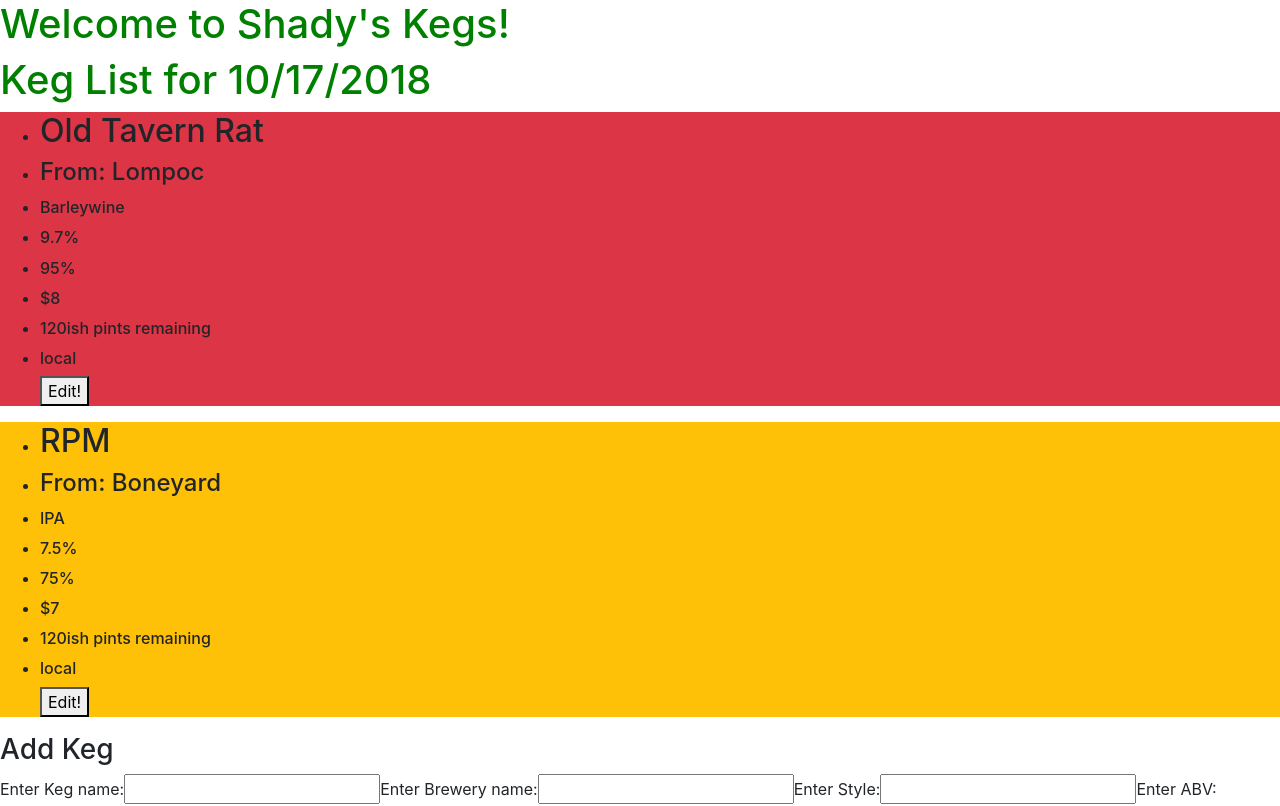
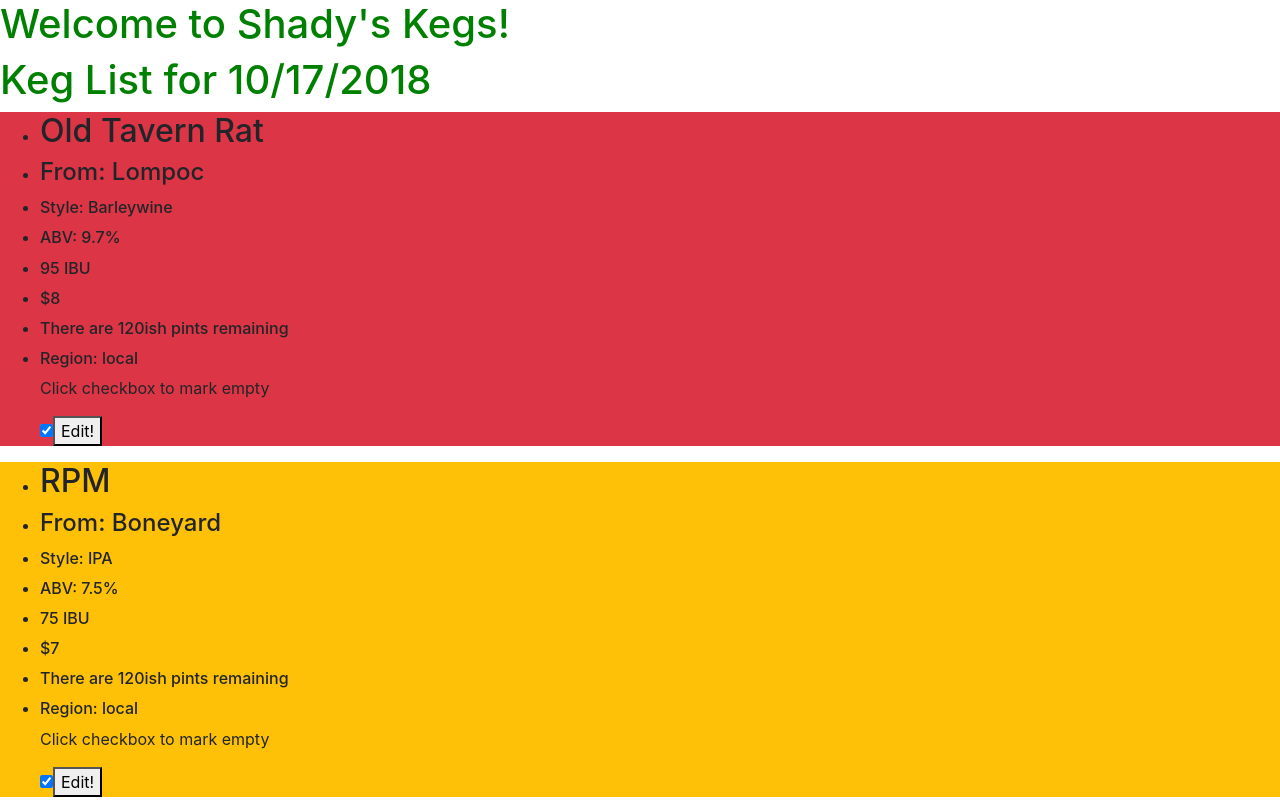
Before and after one commit to ericconner5/Shadys-Kegs, an Angular app: page / in a window 1280 px wide. Shown: the top 806 px of the page. Built offline with nearby package versions, Linux system fonts and the light colour scheme.

Commit message:
add in empty keg function pipe

```diff
--- a/src/app/app.module.ts
+++ b/src/app/app.module.ts
@@ -6,13 +6,17 @@
 import { KegListComponent } from './keg-list/keg-list.component';
 import { EditKegComponent } from './edit-keg/edit-keg.component';
 import { NewKegComponent } from './new-keg/new-keg.component';
+import { SpentKegPipe } from './spentKeg.pipe';
+import { SellPintComponent } from './sell-pint/sell-pint.component';
 
 @NgModule({
   declarations: [
     AppComponent,
     KegListComponent,
     EditKegComponent,
-    NewKegComponent
+    NewKegComponent,
+    SpentKegPipe,
+    SellPintComponent
   ],
   imports: [
     BrowserModule,
--- a/src/app/keg-list/keg-list.component.html
+++ b/src/app/keg-list/keg-list.component.html
@@ -1,11 +1,14 @@
-<ul *ngFor="let currentKeg of childKegList" [class]="abvColor(currentKeg)">
+<ul *ngFor="let currentKeg of childKegList | tapped" [class]="abvColor(currentKeg)">
   <li><h2>{{currentKeg.name}}</h2></li>
   <li><h4>From: {{currentKeg.brewery}}</h4></li>
-  <li><h6>{{currentKeg.style}}</h6></li>
-  <li><h6>{{currentKeg.abv}}%</h6></li>
-  <li><h6>{{currentKeg.ibu}}%</h6></li>
+  <li><h6>Style: {{currentKeg.style}}</h6></li>
+  <li><h6>ABV: {{currentKeg.abv}}%</h6></li>
+  <li><h6>{{currentKeg.ibu}} IBU</h6></li>
   <li><h6>${{currentKeg.price}}</h6></li>
-  <li><h6>{{currentKeg.pintCount}}ish pints remaining</h6></li>
-  <li><h6>{{currentKeg.region}}</h6></li>
+  <li><h6>There are {{currentKeg.pintCount}}ish pints remaining</h6></li>
+  <li><h6>Region: {{currentKeg.region}}</h6></li>
+  <p>Click checkbox to mark empty</p><input *ngIf="currentKeg.tapped === true" type="checkbox" checked (click)="toggleDone(currentKeg, false)"/>
+
+  <input *ngIf="currentKeg.tapped === false" type="checkbox" (click)="toggleDone(currentKeg, true)"/>
   <button (click)="editButtonClicked(currentKeg)">Edit!</button>
 </ul>
--- a/src/app/keg-list/keg-list.component.ts
+++ b/src/app/keg-list/keg-list.component.ts
@@ -14,10 +14,15 @@
   editButtonClicked(kegToEdit: Keg) {
     this.clickSender.emit(kegToEdit);
   }
+
+  toggleDone(clickedKeg: Keg, setTapped: boolean) {
+    clickedKeg.tapped = setTapped;
+  }
   constructor() { }
 
   ngOnInit() {
   }
+
   abvColor(currentKeg){
     if (currentKeg.abv >= 9){
       return "bg-danger";
--- a/src/app/new-keg/new-keg.component.html
+++ b/src/app/new-keg/new-keg.component.html
@@ -1,4 +1,4 @@
-<div>
+<form #addKegForm>
   <!-- <h3>{{childSelectedKeg.description}}</h3>
   <p>Keg? {{childSelectedKeg.done}}</p> -->
   <h3>Add Keg</h3>
@@ -22,6 +22,6 @@
     <option [value]="national"> National Region </option>
     <option [value]="international"> International Region </option>
   </select>
-  <button (click)="submitForm(newName.value, newBrewery.value, newStyle.value, newAbv.value, newIbu.value, newPrice.value, newPintCount.value, newRegion.value); resetForm()">Add</button>
-</div>
+  <button (click)="submitForm(newName.value, newBrewery.value, newStyle.value, newAbv.value, newIbu.value, newPrice.value, newPintCount.value, newRegion.value); addKegForm.reset()">Add</button>
+</form>
 <!-- resetform is not working right but it  would be niice if it did -->
--- /dev/null
+++ b/src/app/sell-pint/sell-pint.component.html
@@ -0,0 +1,3 @@
+<p>
+  sell-pint works!
+</p>
--- /dev/null
+++ b/src/app/sell-pint/sell-pint.component.ts
@@ -0,0 +1,15 @@
+import { Component, OnInit } from '@angular/core';
+
+@Component({
+  selector: 'app-sell-pint',
+  templateUrl: './sell-pint.component.html',
+  styleUrls: ['./sell-pint.component.css']
+})
+export class SellPintComponent implements OnInit {
+
+  constructor() { }
+
+  ngOnInit() {
+  }
+
+}
--- /dev/null
+++ b/src/app/spentKeg.pipe.ts
@@ -0,0 +1,20 @@
+import {Pipe, PipeTransform} from '@angular/core';
+import { Keg } from './models/task.model';
+
+@Pipe({
+  name: "tapped",
+  pure: false
+})
+
+export class SpentKegPipe implements PipeTransform {
+
+  transform(input: Keg[]) {
+    var output: Keg[] = [];
+    for (var i = 0; i < input.length; i++) {
+      if (input[i].tapped === true) {
+        output.push(input[i]);
+      }
+    }
+    return output;
+  }
+}
```
Also changed, not shown: src/app/sell-pint/sell-pint.component.css (added), 1 other file (tests, documents, lock files or other folders).
